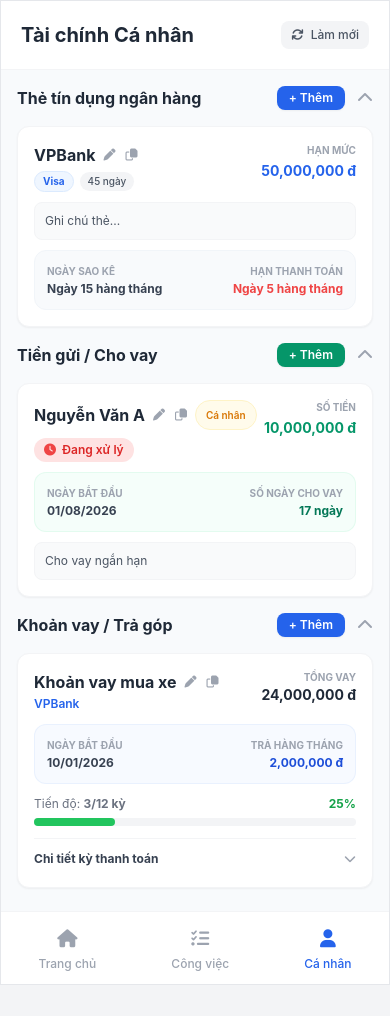
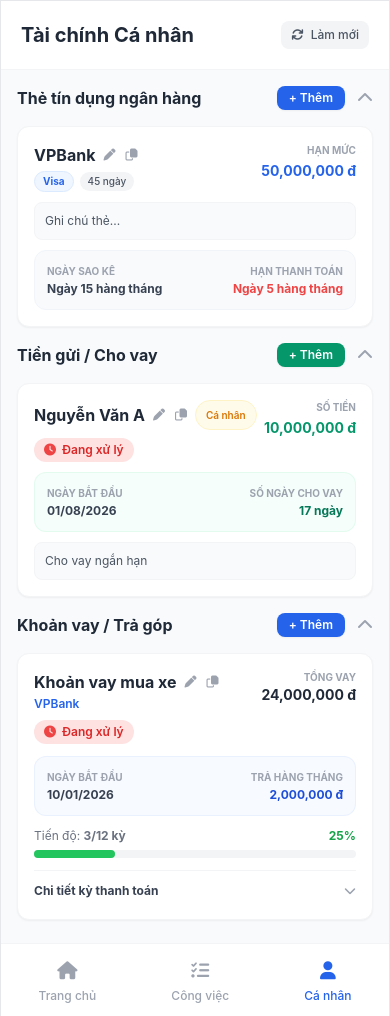
Before and after one commit to nvcuong032016-cmd/gemini2026, a plain HTML site: page index.html in a window 390 px wide. Before the commit the page ends 985 px from the top, so only its background shows below. Drawn offline with nearby package versions, Linux system fonts and the light colour scheme.

Commit message:
Update index.html

```diff
--- a/index.html
+++ b/index.html
@@ -66,8 +66,11 @@
     </div>
 
     <script>
-        let store = JSON.parse(localStorage.getItem('my_app_data_v9')) || {
-            projects: [],
+        let store = JSON.parse(localStorage.getItem('my_app_data_v10')) || {
+            tasks: [
+                { id: 1, text: 'Thanh toán tiền điện tháng này', done: false },
+                { id: 2, text: 'Kiểm tra sao kê thẻ VPBank', done: true }
+            ],
             cards: [
                 { id: 1, bank: 'VPBank', cardType: 'Visa', limit: 50000000, days: '45 ngày', info: 'Ghi chú thẻ...', statementDate: '15', dueDate: '5' }
             ],
@@ -82,7 +85,7 @@
         let currentTab = 'finance';
 
         function saveData() {
-            localStorage.setItem('my_app_data_v9', JSON.stringify(store));
+            localStorage.setItem('my_app_data_v10', JSON.stringify(store));
         }
 
         function showToast(msg) {
@@ -157,6 +160,25 @@
             navigator.clipboard.writeText(text).then(() => {
                 showToast('Đã chép nội dung vào bộ nhớ tạm');
             });
+        }
+
+        // --- TASKS HANDLERS ---
+        function addTask() {
+            const inp = document.getElementById('task-inp');
+            if (inp && inp.value.trim()) {
+                store.tasks.push({ id: Date.now(), text: inp.value.trim(), done: false });
+                saveData(); render();
+            }
+        }
+
+        function toggleTask(id) {
+            const task = store.tasks.find(t => t.id === id);
+            if (task) { task.done = !task.done; saveData(); render(); }
+        }
+
+        function deleteTask(id) {
+            store.tasks = store.tasks.filter(t => t.id !== id);
+            saveData(); render();
         }
 
         // --- MODALS ---
@@ -365,7 +387,68 @@
             const main = document.getElementById('main-content');
             const title = document.getElementById('header-title');
 
-            if (currentTab === 'finance') {
+            if (currentTab === 'home') {
+                title.innerText = 'Trang Chủ';
+                const totalLimit = store.cards.reduce((acc, c) => acc + (c.limit || 0), 0);
+                const totalLend = store.lends.filter(l => !l.completed).reduce((acc, l) => acc + (l.amount || 0), 0);
+                const totalLoan = store.loans.reduce((acc, l) => acc + (l.totalAmount || 0), 0);
+
+                main.innerHTML = `
+                    <div class="space-y-4">
+                        <div class="bg-gradient-to-r from-blue-600 to-indigo-600 p-5 rounded-2xl text-white shadow-md">
+                            <span class="text-xs opacity-80 uppercase font-semibold">Tổng Hạn Mức Tín Dụng</span>
+                            <div class="text-2xl font-bold mt-1">${totalLimit.toLocaleString()} đ</div>
+                        </div>
+
+                        <div class="grid grid-cols-2 gap-3">
+                            <div class="bg-white p-4 rounded-xl shadow-sm border border-gray-100">
+                                <span class="text-[10px] text-gray-400 font-bold uppercase block">Đang cho vay</span>
+                                <span class="font-bold text-emerald-600 text-base mt-1 block">${totalLend.toLocaleString()} đ</span>
+                            </div>
+                            <div class="bg-white p-4 rounded-xl shadow-sm border border-gray-100">
+                                <span class="text-[10px] text-gray-400 font-bold uppercase block">Tổng khoản vay</span>
+                                <span class="font-bold text-blue-600 text-base mt-1 block">${totalLoan.toLocaleString()} đ</span>
+                            </div>
+                        </div>
+
+                        <div class="bg-white p-4 rounded-xl shadow-sm border border-gray-100">
+                            <h3 class="font-bold text-gray-800 text-sm mb-3">Lối tắt nhanh</h3>
+                            <div class="grid grid-cols-2 gap-2">
+                                <button onclick="switchTab('finance')" class="p-3 bg-slate-50 hover:bg-slate-100 rounded-lg text-xs font-semibold text-gray-700 flex items-center justify-between">
+                                    <span>Quản lý Tài chính</span>
+                                    <i class="fa-solid fa-arrow-right text-gray-400"></i>
+                                </button>
+                                <button onclick="switchTab('projects')" class="p-3 bg-slate-50 hover:bg-slate-100 rounded-lg text-xs font-semibold text-gray-700 flex items-center justify-between">
+                                    <span>Danh sách Công việc</span>
+                                    <i class="fa-solid fa-arrow-right text-gray-400"></i>
+                                </button>
+                            </div>
+                        </div>
+                    </div>
+                `;
+            } else if (currentTab === 'projects') {
+                title.innerText = 'Công Việc';
+                main.innerHTML = `
+                    <div class="bg-white p-4 rounded-xl shadow-sm border border-gray-100 mb-4">
+                        <div class="flex gap-2 mb-3">
+                            <input id="task-inp" type="text" placeholder="Nhập công việc mới..." class="flex-1 p-2.5 border border-gray-200 rounded-lg text-sm">
+                            <button onclick="addTask()" class="bg-blue-600 text-white px-4 rounded-lg text-xs font-bold shadow-sm">Thêm</button>
+                        </div>
+                        <div class="space-y-2 mt-3">
+                            ${store.tasks.length === 0 ? '<p class="text-xs text-gray-400 italic py-2 text-center">Chưa có công việc nào</p>' : ''}
+                            ${store.tasks.map(t => `
+                                <div class="flex items-center justify-between p-2.5 bg-gray-50 rounded-lg border border-gray-100">
+                                    <label class="flex items-center gap-2 cursor-pointer flex-1 mr-2">
+                                        <input type="checkbox" ${t.done ? 'checked' : ''} onchange="toggleTask(${t.id})" class="rounded text-blue-600 w-4 h-4">
+                                        <span class="text-xs font-medium ${t.done ? 'line-through text-gray-400' : 'text-gray-700'}">${t.text}</span>
+                                    </label>
+                                    <button onclick="deleteTask(${t.id})" class="text-gray-400 hover:text-red-500 text-xs px-2 py-1"><i class="fa-regular fa-trash-can"></i></button>
+                                </div>
+                            `).join('')}
+                        </div>
+                    </div>
+                `;
+            } else if (currentTab === 'finance') {
                 title.innerText = 'Tài chính Cá nhân';
                 main.innerHTML = `
                     <!-- 1. Thẻ tín dụng -->
@@ -403,7 +486,6 @@
 
                                     ${c.info ? `<p class="text-xs text-gray-600 bg-gray-50 p-2.5 rounded-lg my-2.5 border border-gray-100">${c.info}</p>` : ''}
 
-                                    <!-- Cân đối 2 bên đều nhau -->
                                     <div class="grid grid-cols-2 gap-2 text-xs bg-slate-50 p-3 rounded-xl mt-2 border border-slate-100">
                                         <div>
                                             <span class="text-gray-400 block text-[10px] uppercase font-bold mb-0.5">Ngày sao kê</span>
@@ -444,13 +526,11 @@
                                                 <span>${l.borrower}</span>
                                                 <button onclick="openModal('lend', ${l.id})" class="text-gray-400 hover:text-emerald-600 text-xs px-0.5"><i class="fa-solid fa-pen"></i></button>
                                                 <button onclick="copyText(\`${copyContent}\`)" class="text-gray-400 hover:text-emerald-600 text-xs px-0.5" title="Chép nội dung"><i class="fa-regular fa-copy"></i></button>
-                                                <!-- Thẻ Cá nhân / Tổ chức mịn hơn -->
                                                 <span class="text-[10px] ${isOrg ? 'bg-purple-50 text-purple-600 border-purple-100' : 'bg-amber-50 text-amber-600 border-amber-100'} border font-semibold px-2.5 py-0.5 rounded-full inline-block">
                                                     ${l.type || 'Cá nhân'}
                                                 </span>
                                             </div>
 
-                                            <!-- Trạng thái tích chọn gọn màu sắc -->
                                             <button onclick="toggleLendStatus(${l.id})" class="mt-2 inline-flex items-center gap-1.5 px-2.5 py-1 rounded-full text-xs font-semibold transition ${l.completed ? 'bg-green-100 text-green-700 hover:bg-green-200' : 'bg-red-100 text-red-600 hover:bg-red-200'}">
                                                 <i class="fa-solid ${l.completed ? 'fa-circle-check text-green-600' : 'fa-clock text-red-500'}"></i>
                                                 <span>${l.completed ? 'Hoàn thành' : 'Đang xử lý'}</span>
@@ -462,7 +542,6 @@
                                         </div>
                                     </div>
 
-                                    <!-- Cân đối 2 bên đều nhau -->
                                     <div class="grid grid-cols-2 gap-2 text-xs bg-emerald-50/50 p-3 rounded-xl my-2.5 border border-emerald-100/50">
                                         <div>
                                             <span class="text-gray-400 block text-[10px] uppercase font-bold mb-0.5">Ngày bắt đầu</span>
@@ -496,18 +575,25 @@
                                 const monthlyPay = l.monthlyPay || Math.round(l.totalAmount / l.months);
                                 const paidCount = (l.paidMonths || []).length;
                                 const percent = Math.round((paidCount / l.months) * 100);
-                                const copyContent = `Khoản vay: ${l.name}\nĐơn vị: ${l.bank}\nTổng vay: ${l.totalAmount.toLocaleString()} đ\nTrả hàng tháng: ${monthlyPay.toLocaleString()} đ\nTiến độ: ${paidCount}/${l.months} kỳ (${percent}%)`;
+                                const isCompleted = paidCount === l.months;
+                                const copyContent = `Khoản vay: ${l.name}\nĐơn vị: ${l.bank}\nTổng vay: ${l.totalAmount.toLocaleString()} đ\nTrả hàng tháng: ${monthlyPay.toLocaleString()} đ\nTiến độ: ${paidCount}/${l.months} kỳ (${percent}%)\nTrạng thái: ${isCompleted ? 'Hoàn thành' : 'Đang xử lý'}`;
 
                                 return `
                                 <div class="bg-white p-4 rounded-xl shadow-sm border border-gray-100 mb-4">
                                     <div class="flex justify-between items-start mb-2">
                                         <div>
-                                            <div class="font-bold text-gray-800 text-base flex items-center gap-1.5">
-                                                ${l.name}
+                                            <div class="font-bold text-gray-800 text-base flex items-center gap-1.5 flex-wrap">
+                                                <span>${l.name}</span>
                                                 <button onclick="openModal('loan', ${l.id})" class="text-gray-400 hover:text-blue-600 text-xs px-0.5"><i class="fa-solid fa-pen"></i></button>
                                                 <button onclick="copyText(\`${copyContent}\`)" class="text-gray-400 hover:text-blue-600 text-xs px-0.5" title="Chép nội dung"><i class="fa-regular fa-copy"></i></button>
                                             </div>
                                             <div class="text-xs text-blue-600 font-semibold mt-0.5">${l.bank}</div>
+
+                                            <!-- Tự động nhảy trạng thái Đang xử lý / Hoàn thành -->
+                                            <div class="mt-2 inline-flex items-center gap-1.5 px-2.5 py-1 rounded-full text-xs font-semibold ${isCompleted ? 'bg-green-100 text-green-700' : 'bg-red-100 text-red-600'}">
+                                                <i class="fa-solid ${isCompleted ? 'fa-circle-check text-green-600' : 'fa-clock text-red-500'}"></i>
+                                                <span>${isCompleted ? 'Hoàn thành' : 'Đang xử lý'}</span>
+                                            </div>
                                         </div>
                                         <div class="text-right">
                                             <div class="text-[10px] text-gray-400 font-bold uppercase">Tổng vay</div>
@@ -515,7 +601,6 @@
                                         </div>
                                     </div>
 
-                                    <!-- Cân đối 2 bên đều nhau -->
                                     <div class="grid grid-cols-2 gap-2 text-xs bg-blue-50/50 p-3 rounded-xl my-3 border border-blue-100/50">
                                         <div>
                                             <span class="text-gray-400 block text-[10px] uppercase font-bold mb-0.5">Ngày bắt đầu</span>
```
